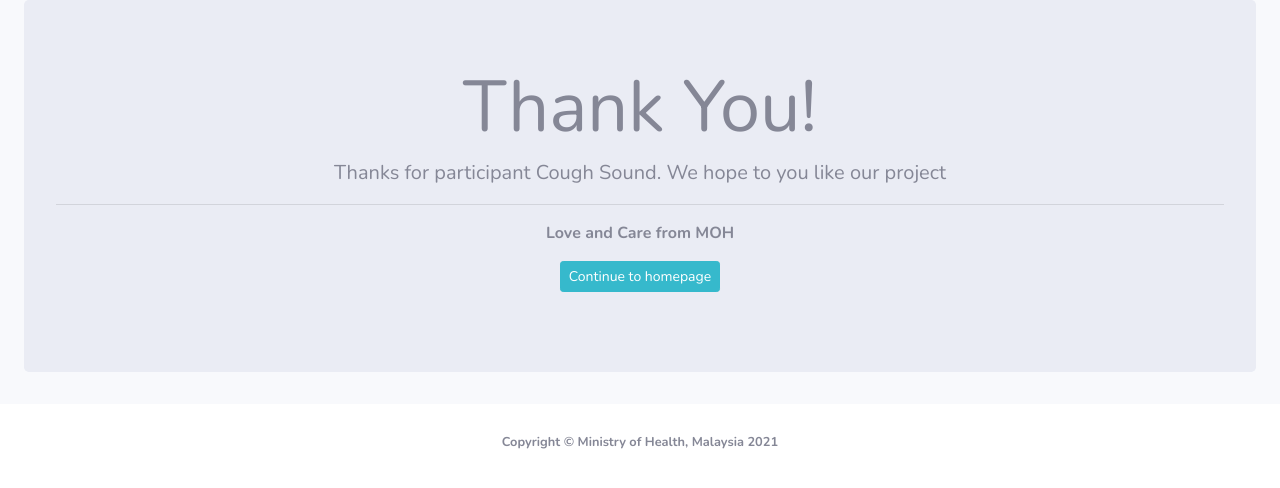
After one commit to Infront-Development/nih-cough-sound, a Django app: page /questionnaire/thank_you/ in a window 1280 px wide. The commit adds this page. Shown: the top 488 px of the page. Run offline with Django 3.2, Linux system fonts and the light colour scheme; some libraries are stand-ins or nearby versions.

Commit message:
thanks page

```diff
--- /dev/null
+++ b/questionnaire/templates/thanks_user.html
@@ -0,0 +1,15 @@
+{% extends 'base.html' %}
+{% load static %}
+{% block content_container %}
+<div class="jumbotron text-center">
+  <h1 class="display-3">Thank You!</h1>
+  <p class="lead"><strong>Thanks for participant Cough Sound. We hope to you like our project</p>
+  <hr>
+  <p>
+    Love and Care from MOH
+  </p>
+  <p class="lead">
+    <a class="btn btn-info btn-sm" href="{% url 'identifier' %}" role="button">Continue to homepage</a>
+  </p>
+</div>
+{% endblock content_container %}
--- a/questionnaire/urls.py
+++ b/questionnaire/urls.py
@@ -4,4 +4,5 @@ from . import views
 urlpatterns = [
     path('questionnaireForm', views.questionnaireForm, name="questionnaireForm"),
     path('viewQuestionnaireList/', views.viewQuestionnaireList, name="viewQuestionnaireList"),
+    path('thank_you/', views.thank_subject, name="thank_subject"),
 ]
--- a/questionnaire/views.py
+++ b/questionnaire/views.py
@@ -1,4 +1,4 @@
-from django.shortcuts import render
+from django.shortcuts import redirect, render
 from questionnaire.forms import questionnaire
 from questionnaire.models import questionnairedata
 # Create your views here.
@@ -10,6 +10,7 @@ def questionnaireForm(request):
         if form.is_valid():
             form.save()
             print("data successfully added!")
+            return redirect('thank_subject')
     else:
         form = questionnaire()
     return render(request,"questionnaire.html",{'form':form})
@@ -19,3 +20,6 @@ def viewQuestionnaireList(request):
     allforms = questionnairedata.objects.all()
     context = {'allforms': allforms}
     return render (request, 'formlist.html', context)
+
+def thank_subject(request):
+    return render(request,'thanks_user.html')
--- a/recording/templates/breath.html
+++ b/recording/templates/breath.html
@@ -73,7 +73,7 @@
                         <div class="blob"></div>
                     </div>
                 </div>
-                <br><br><a href="#" onclick="submitAllAudio(event)"class="btn-lg btn-warning">Submit</a><br><br>
+                <br><br><a href="{% url 'questionnaireForm' %}" onclick="submitAllAudio(event)"class="btn-lg btn-warning">Submit</a><br><br>
 
                 <table class="table table-hover" >
                 <thead>
```
